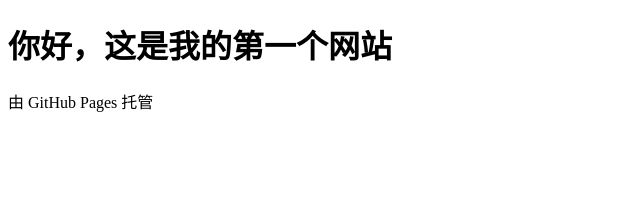
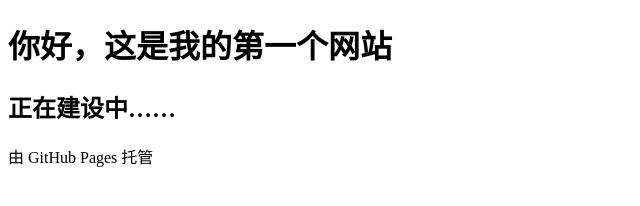
Before and after one commit to crzgh/crzgh.github.io, a plain HTML site: page index.html in a window 1280 px wide. Shown: the whole page, without its empty margins (0-640 px from the left). Drawn offline with Linux system fonts and the light colour scheme.

Commit message:
Update index.html

```diff
--- a/index.html
+++ b/index.html
@@ -6,6 +6,7 @@
 </head>
 <body>
   <h1>你好，这是我的第一个网站</h1>
+  <h2>正在建设中……</h2>
   <p>由 GitHub Pages 托管</p>
 </body>
 </html>
```
